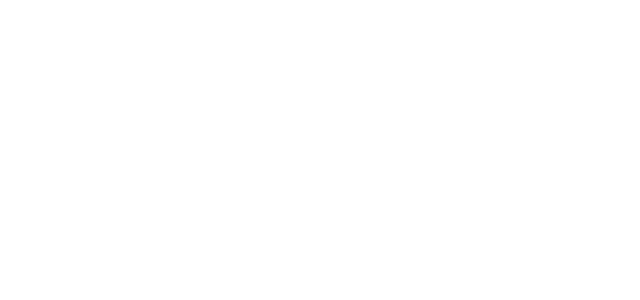
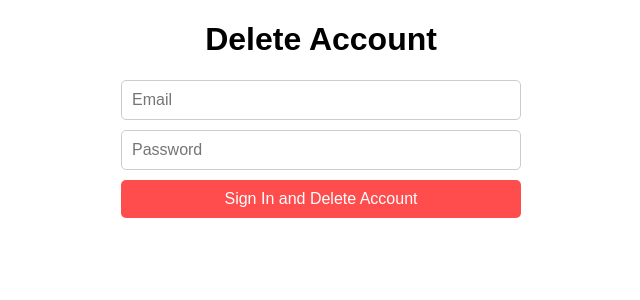
Before and after one commit to Aman-1313/alphatrainer, a React (Create React App) app: page /delete-account in a window 1280 px wide. Before the commit this address had no page. Shown: the top 300 px of the page, without its empty margins (319-959 px from the left). Built offline with nearby package versions, Linux system fonts and the light colour scheme; a web font is replaced by a local one.

Commit message:
Account delete

```diff
--- a/src/App.js
+++ b/src/App.js
@@ -11,6 +11,7 @@
 import ClientInfo from './pages/ClientInfo';
 import ChatScreen from './pages/ChatScreen';
 import AboutUs from './pages/About';
+import DeleteAccount from './pages/DeleteAccount';
 import AssignDietScreen from './pages/AssignDietScreen';
 function App() {
   return (
@@ -24,6 +25,7 @@
         <Route path="/Clients" element={<Clients />} />
         <Route path="/AboutUs" element={<AboutUs />} />
         <Route path="/edit-profile" element={<EditProfile />} />
+        <Route path="/delete-account" element={<DeleteAccount />} />
         <Route path="/trainer/account" element={<AccountInfo />} />
         <Route path="/meals-database" element={<TrainerMeals />} />
         <Route path="/trainer/assign-diet/:userId" element={<AssignDietScreen />} />
--- /dev/null
+++ b/src/pages/DeleteAccount.js
@@ -0,0 +1,111 @@
+import React, { useState } from "react";
+import {  signInWithEmailAndPassword, deleteUser as firebaseDeleteUser } from "firebase/auth";
+import { doc, deleteDoc } from "firebase/firestore";
+import { auth, db } from '../services/firebase';
+
+
+const DeleteAccount = () => {
+  const [email, setEmail] = useState("");
+  const [password, setPassword] = useState("");
+  const [loading, setLoading] = useState(false);
+  const [error, setError] = useState("");
+  const [success, setSuccess] = useState("");
+
+  const handleSignIn = async () => {
+    setLoading(true);
+    setError("");
+    try {
+      const userCredential = await signInWithEmailAndPassword(auth, email, password);
+      const user = userCredential.user;
+      setSuccess("Signed in successfully!");
+      console.log("User ID:", user.uid);
+
+      // Trigger delete
+      await handleDelete(user);
+    } catch (err) {
+      setError("Failed to sign in: " + err.message);
+    } finally {
+      setLoading(false);
+    }
+  };
+
+  const handleDelete = async (user) => {
+    try {
+      // Delete user data from Firestore
+      await deleteDoc(doc(db, "users", user.uid));
+
+      // Delete user from Firebase Authentication
+      await firebaseDeleteUser(user);
+
+      setSuccess("Account and data deleted successfully.");
+    } catch (err) {
+      setError("Failed to delete account: " + err.message);
+    }
+  };
+
+  return (
+    <div style={styles.container}>
+      <h1>Delete Account</h1>
+      <div style={styles.form}>
+        <input
+          type="email"
+          placeholder="Email"
+          value={email}
+          onChange={(e) => setEmail(e.target.value)}
+          style={styles.input}
+        />
+        <input
+          type="password"
+          placeholder="Password"
+          value={password}
+          onChange={(e) => setPassword(e.target.value)}
+          style={styles.input}
+        />
+        <button onClick={handleSignIn} style={styles.button} disabled={loading}>
+          {loading ? "Processing..." : "Sign In and Delete Account"}
+        </button>
+        {error && <p style={styles.error}>{error}</p>}
+        {success && <p style={styles.success}>{success}</p>}
+      </div>
+    </div>
+  );
+};
+
+const styles = {
+  container: {
+    maxWidth: "400px",
+    margin: "0 auto",
+    textAlign: "center",
+    fontFamily: "Arial, sans-serif",
+  },
+  form: {
+    display: "flex",
+    flexDirection: "column",
+    gap: "10px",
+  },
+  input: {
+    padding: "10px",
+    fontSize: "16px",
+    border: "1px solid #ccc",
+    borderRadius: "5px",
+  },
+  button: {
+    padding: "10px",
+    fontSize: "16px",
+    backgroundColor: "#ff4d4d",
+    color: "white",
+    border: "none",
+    borderRadius: "5px",
+    cursor: "pointer",
+  },
+  error: {
+    color: "red",
+    marginTop: "10px",
+  },
+  success: {
+    color: "green",
+    marginTop: "10px",
+  },
+};
+
+export default DeleteAccount;
```
